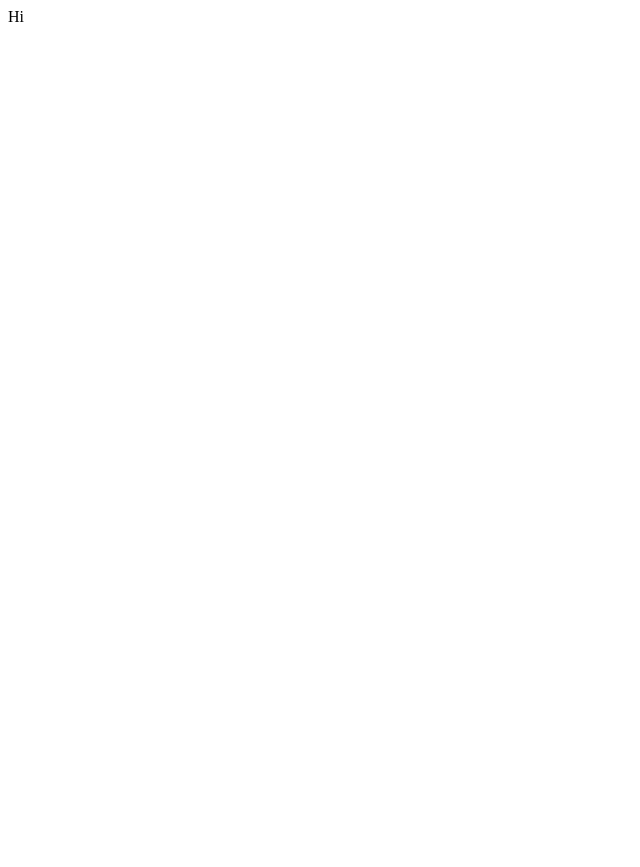
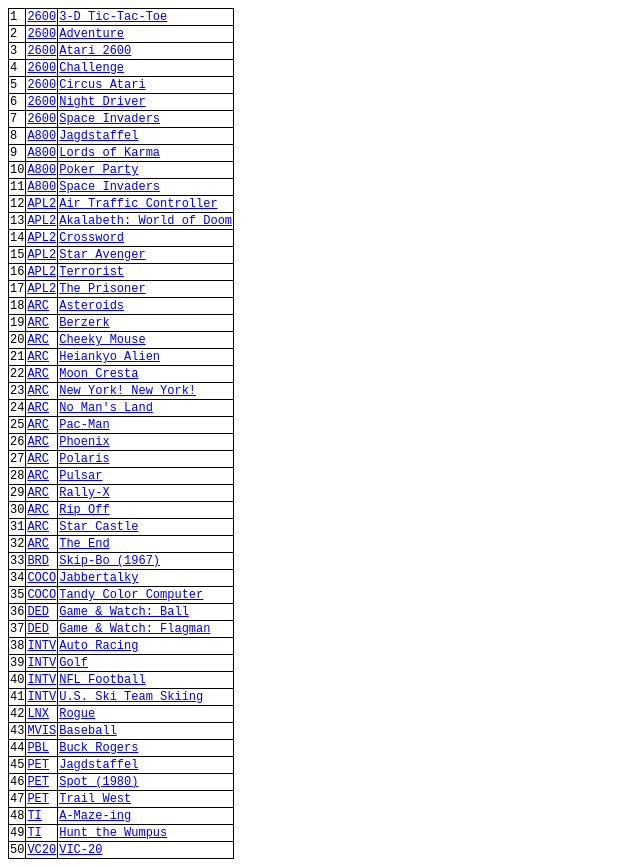
Before and after one commit to victormgit/games, a plain HTML site: page index.html in a window 1280 px wide. Shown: the whole page, without its empty margins (0-640 px from the left). Before the commit the page ends 800 px from the top, so only its background shows below. Drawn offline with Linux system fonts and the light colour scheme.

Commit message:
Update index.html

```diff
--- a/index.html
+++ b/index.html
@@ -1 +1,111 @@
-Hi
+<!DOCTYPE html>
+<title>My List</title>
+<style>
+table {border-collapse: collapse;}
+td {border: 1px solid; font: 12px monospace;}
+</style>
+<body><script>
+const dt = [ [
+],[,"ARC","Pac-Man"
+],[,"2600","Night Driver"
+],[,"ARC","Moon Cresta"
+],[,"APL2","Akalabeth: World of Doom"
+],[,"ARC","Berzerk"
+],[,"2600","3-D Tic-Tac-Toe"
+],[,"2600","Adventure"
+],[,"2600","Atari 2600"
+],[,"2600","Challenge"
+],[,"INTV","NFL Football"
+],[,"PET","Trail West"
+],[,"INTV","U.S. Ski Team Skiing"
+],[,"MVIS","Baseball"
+],[,"ARC","Cheeky Mouse"
+],[,"DED","Game & Watch: Ball"
+],[,"A800","Lords of Karma"
+],[,"BRD","Skip-Bo (1967)"
+],[,"APL2","Star Avenger"
+],[,"APL2","Terrorist"
+],[,"ARC","Asteroids"
+],[,"INTV","Auto Racing"
+],[,"PBL","Buck Rogers"
+],[,"APL2","Crossword"
+],[,"INTV","Golf"
+],[,"COCO","Jabbertalky"
+],[,"ARC","New York! New York!"
+],[,"ARC","No Man's Land"
+],[,"ARC","Phoenix"
+],[,"LNX","Rogue"
+],[,"ARC","The End"
+],[,"2600","Circus Atari"
+],[,"DED","Game & Watch: Flagman"
+],[,"ARC","Heiankyo Alien"
+],[,"TI","Hunt the Wumpus"
+],[,"A800","Jagdstaffel"
+],[,"PET","Jagdstaffel"
+],[,"A800","Poker Party"
+],[,"ARC","Polaris"
+],[,"ARC","Pulsar"
+],[,"ARC","Rally-X"
+],[,"ARC","Rip Off"
+],[,"2600","Space Invaders"
+],[,"A800","Space Invaders"
+],[,"PET","Spot (1980)"
+],[,"ARC","Star Castle"
+],[,"COCO","Tandy Color Computer"
+],[,"APL2","The Prisoner"
+],[,"VC20","VIC-20"
+],[,"TI","A-Maze-ing"
+],[,"APL2","Air Traffic Controller"
+] ];
+
+const hd = [ [
+],[,"2600","Atari 2600"
+],[,"5200","Atari 5200"
+],[,"A800","Atari 8-bit"
+],[,"AMI" ,"Amiga"
+],[,"APL2","Apple II"
+],[,"ARC" ,"Arcade"
+],[,"BBC" ,"BBC Micro"
+],[,"BRD" ,"Board Game"
+],[,"C64" ,"Commodore 64"
+],[,"COCO","Tandy Color Computer"
+],[,"CPC" ,"Amstrad CPC"
+],[,"CVIS","Colecovision"
+],[,"DED" ,""
+],[,"INTV","Intellivision"
+],[,"LNX" ,"Linux"
+],[,"MAC" ,"Macintosh"
+],[,"MSX" ,"MSX"
+],[,"MVIS","Microvision"
+],[,"NES" ,"NES"
+],[,"PBL" ,"Pinball"
+],[,"PC"  ,"PC"
+],[,"PC88","NEC PC88"
+],[,"PET" ,"Commodore PET"
+],[,"SG1" ,"SG-1000	"
+],[,"TI"  ,"TI-99/4A"
+],[,"VC20","VIC-20"
+],[,"X1"  ,"Sharp X1"
+],[,"ZX"  ,"Sinclair ZX81/Spectrum"
+] ];
+
+// hd.sort(); console.table(hd);
+
+dt.sort();
+
+const gq = "https://www.google.com/search?q=";
+const yq = "https://www.youtube.com/results?search_query=";
+
+let lt = "<table>";
+for(i = 1; i < dt.length; i++) {
+  d2 = dt[i][2];
+  for(j = 1; j < hd.length; j++) {
+    if(dt[i][1] === hd[j][1]) {d1 = hd[j][2];}
+  }
+  lt += `<tr><td>${i}</td>
+    <td><a href="${gq}${d2} ${d1} Wikipedia">${dt[i][1]}</a></td>
+    <td><a href="${yq}${d2} ${d1}"          >${dt[i][2]}</a></td>
+  </tr>`;}
+lt += "</table>";
+document.body.innerHTML = lt;
+</script></body>
```
